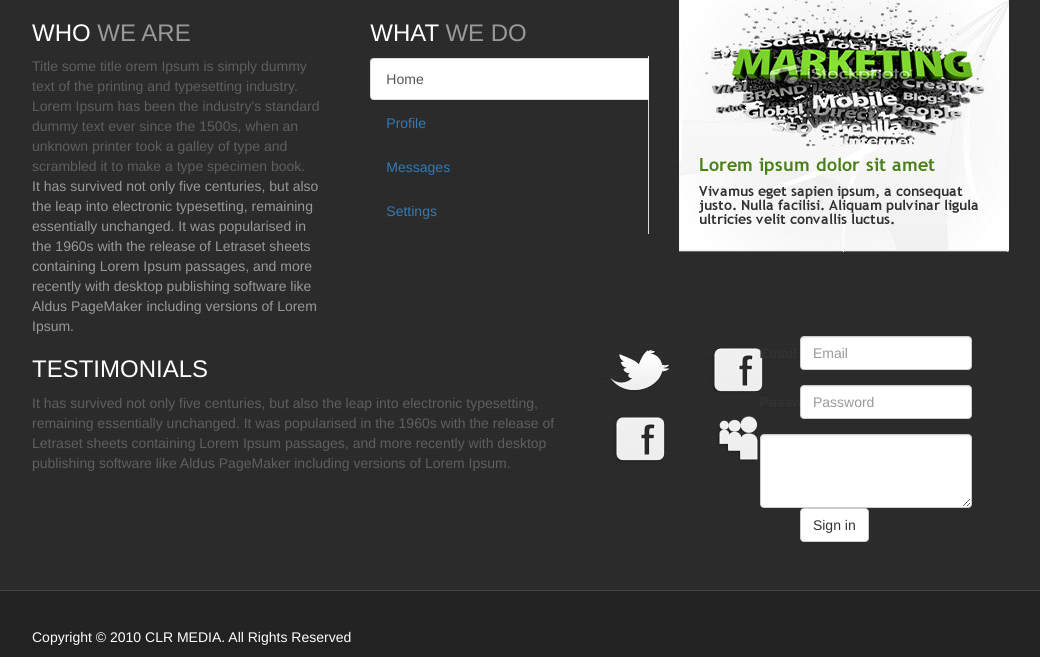
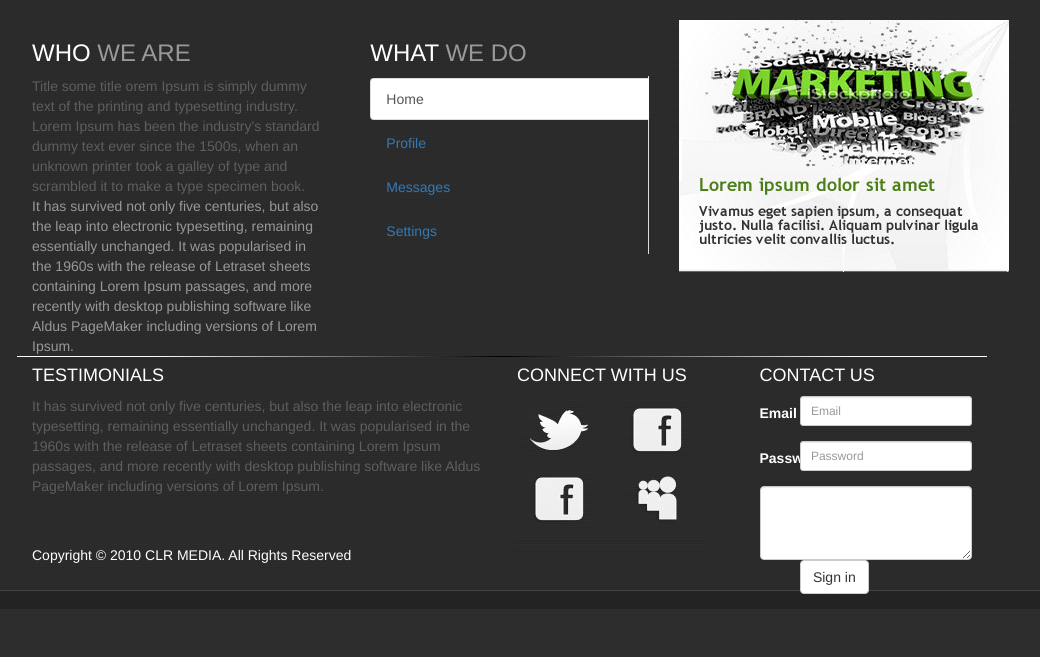
Before and after one commit to vjroby/infinit, a CodeIgniter app: page / in a window 1280 px wide. Shown: the part 562-1219 px from the top of the page, without its empty margins (138-1178 px from the left). After the commit the page ends 1156 px from the top, so only its background shows below. Run offline with CodeIgniter, Linux system fonts and the light colour scheme; some libraries are stand-ins or nearby versions.

Commit message:
added db config

```diff
--- a/application/config/database.php
+++ b/application/config/database.php
@@ -49,9 +49,9 @@ $active_group = 'default';
 $active_record = TRUE;
 
 $db['default']['hostname'] = 'localhost';
-$db['default']['username'] = '';
-$db['default']['password'] = '';
-$db['default']['database'] = '';
+$db['default']['username'] = 'root';
+$db['default']['password'] = 'root';
+$db['default']['database'] = 'clr';
 $db['default']['dbdriver'] = 'mysql';
 $db['default']['dbprefix'] = '';
 $db['default']['pconnect'] = TRUE;
--- a/application/views/home_index.php
+++ b/application/views/home_index.php
@@ -30,6 +30,7 @@
     <div class="row">
         <div class="col-md-12 nav-wrapper">
             <nav class="navbar navbar-default" role="navigation">
+                <a class="logo" href="#"><img src="<?php echo base_url(); ?>/img/logo.jpg" alt=""/></a>
                 <div class="container-fluid">
                     <!-- Brand and toggle get grouped for better mobile display -->
                     <div class="navbar-header">
@@ -39,7 +40,7 @@
                             <span class="icon-bar"></span>
                             <span class="icon-bar"></span>
                         </button>
-                        <a class="navbar-brand" href="#"><img src="<?php echo base_url(); ?>/img/logo.jpg" alt=""/></a>
+
                     </div>
 
 
@@ -47,10 +48,11 @@
                     <div class="collapse navbar-collapse" id="bs-example-navbar-collapse-1">
 
                         <ul class="nav navbar-nav navbar-right">
-                            <li><a href="#">Link</a></li>
-                            <li><a href="#">Link</a></li>
-                            <li><a href="#">Link</a></li>
-                            <li><a href="#">Link</a></li>
+                            <li><a href="#">PRESS</a></li>
+                            <li><a href="#">RADIO</a></li>
+                            <li><a href="#">TV</a></li>
+                            <li><a href="#">INTERNET</a></li>
+                            <li><a href="#">CONTACT</a></li>
                         </ul>
                     </div><!-- /.navbar-collapse -->
                 </div><!-- /.container-fluid -->
@@ -67,7 +69,7 @@
             </div>
         </div>
     </div>
-    <div class="row main-page">
+    <div class="row main-page" style="margin-top: 20px">
         <div class="col-md-4">
             <h3>WHO <span>WE ARE</span></h3>
 
@@ -102,28 +104,30 @@
             </div>
         </div>
     </div>
-    <div class="row main-page">
-        <div class="col-md-7">
-            <h3>TESTIMONIALS</h3>
+    <div class="row main-page horizontal_line">
+        <div class="col-md-6">
+            <h4>TESTIMONIALS</h4>
             <span>
                   It has survived not only five centuries, but also the leap into electronic typesetting, remaining essentially unchanged. It was popularised in the 1960s with the release of Letraset sheets containing Lorem Ipsum passages, and more recently with desktop publishing software like Aldus PageMaker including versions of Lorem Ipsum.
             </span>
         </div>
-        <div class="col-md-2">
+        <div class="col-md-3">
+            <h4>CONNECT WITH US</h4>
             <img src="<?php echo base_url(); ?>/img/social.jpg" alt=""/>
         </div>
         <div class="col-md-3 pull-right">
+            <h4>CONTACT US</h4>
             <form action="" class="form-horizontal">
                 <div class="form-group">
                     <label for="inputEmail3" class="col-sm-2 control-label">Email</label>
                     <div class="col-sm-10">
-                        <input type="email" class="form-control" id="inputEmail3" placeholder="Email">
+                        <input type="email" class="form-control input-sm" id="inputEmail3" placeholder="Email">
                     </div>
                 </div>
                 <div class="form-group">
                     <label for="inputPassword3" class="col-sm-2 control-label">Password</label>
                     <div class="col-sm-10">
-                        <input type="password" class="form-control" id="inputPassword3" placeholder="Password">
+                        <input type="password" class="form-control input-sm" id="inputPassword3" placeholder="Password">
                     </div>
                 </div>
                 <textarea class="form-control" rows="3"></textarea>
--- a/css/style.css
+++ b/css/style.css
@@ -8,7 +8,7 @@ body{
     /*background-size: 100%;*/
 
 }
-h3{
+h3,h4{
     color: #ffffff;
 }
 h3 > span {
@@ -33,9 +33,9 @@ h3 > span {
     width: 968px ;
     height: 438px;
 }
-.navbar-header > a > img{
-    position: fixed;
-    top: 21px;
+.logo{
+    position: absolute;
+    top: -40px;
 }
 .main-page > div > span:nth-child(2) {
     color: #5f5f5f;
@@ -54,3 +54,11 @@ footer{
     margin-bottom: 10px;
     color: #ffffff;
 }
+.horizontal_line{
+    display:block;
+    border:none;
+    color:white;
+    height:1px;
+    background:black;
+    background: -webkit-gradient(radial, 50% 50%, 0, 50% 50%, 350, from(#000), to(#fff));
+}
```
